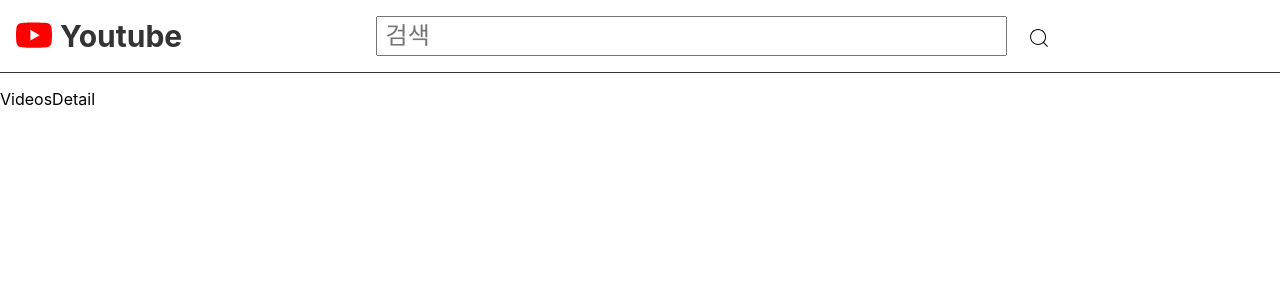
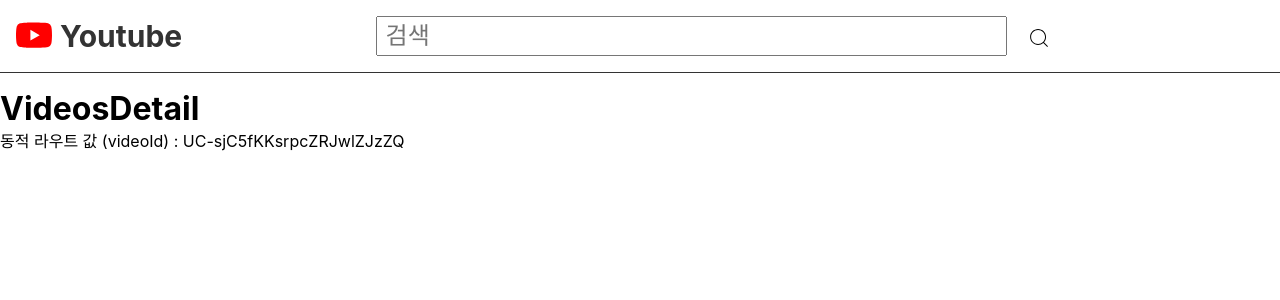
Before and after one commit to JangHwanPark/react-video, a React (Create React App) app: page /videos/watch/UC-sjC5fKKsrpcZRJwlZJzZQ in a window 1280 px wide. Shown: the top 300 px of the page. Built offline with nearby package versions, Linux system fonts and the light colour scheme.

Commit message:
[Feat] VideosDetail.jsx URL로 선택한 데이터 아이디 전달

```diff
--- a/src/components/VideoCard.jsx
+++ b/src/components/VideoCard.jsx
@@ -1,18 +1,21 @@
 import React from 'react';
 import styles from './VideoCard.module.css';
 import {formatAgo} from "../util/date";
+import {Link} from "react-router-dom";
 
 export default function VideoCard({videoData}) {
-    const { title, thumbnails, channelTitle, publishedAt } = videoData.snippet;
+    const { channelId, title, thumbnails, channelTitle, publishedAt } = videoData.snippet;
     const dummyCount = 0;
 
     return (
         <li className={styles.video_item}>
-            <img
-                className={styles.thumbnails_image}
-                src={thumbnails.medium.url}
-                alt="thumbnails"
-            />
+            <Link to={`/videos/watch/${channelId}`}>
+                <img
+                    className={styles.thumbnails_image}
+                    src={thumbnails.medium.url}
+                    alt="thumbnails"
+                />
+            </Link>
             <div className={styles.video_info}>
                 <h3>{title}</h3>
                 <p>{channelTitle}</p>
--- a/src/pages/VideosDetail.jsx
+++ b/src/pages/VideosDetail.jsx
@@ -1,7 +1,14 @@
 import React from 'react';
+import {useParams} from "react-router-dom";
 
-export default function VideosDetail(props) {
+export default function VideosDetail() {
+    const { videoId } = useParams();
+    console.log(videoId)
+
     return (
-        <div>VideosDetail</div>
+        <div>
+            <h1>VideosDetail</h1>
+            <p>동적 라우트 값 (videoId) : {videoId}</p>
+        </div>
     );
 }
--- a/src/util/date.js
+++ b/src/util/date.js
@@ -4,6 +4,6 @@ import koLocale from 'timeago.js/lib/lang/ko';
 register('ko', koLocale);
 
 export function formatAgo(date, lang = 'en_US') {
-    console.log(date, lang)
+    // console.log(date, lang)
     return format(date, lang);
 }
```
